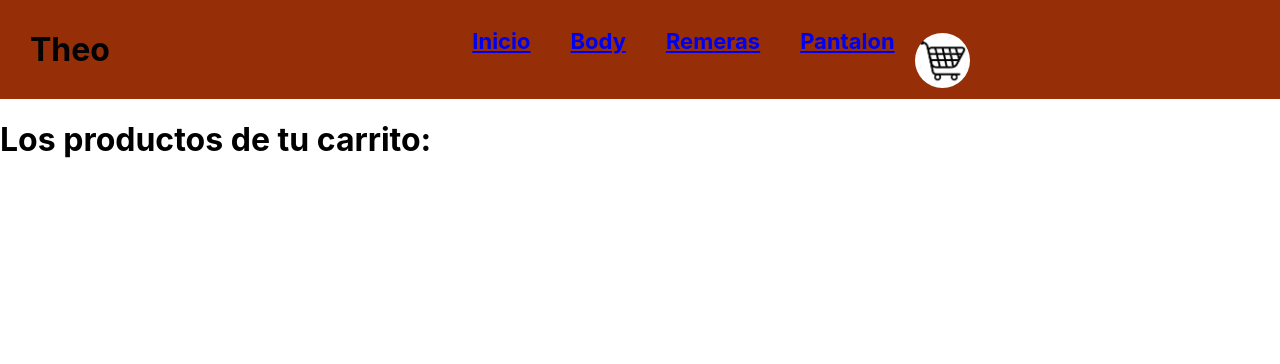
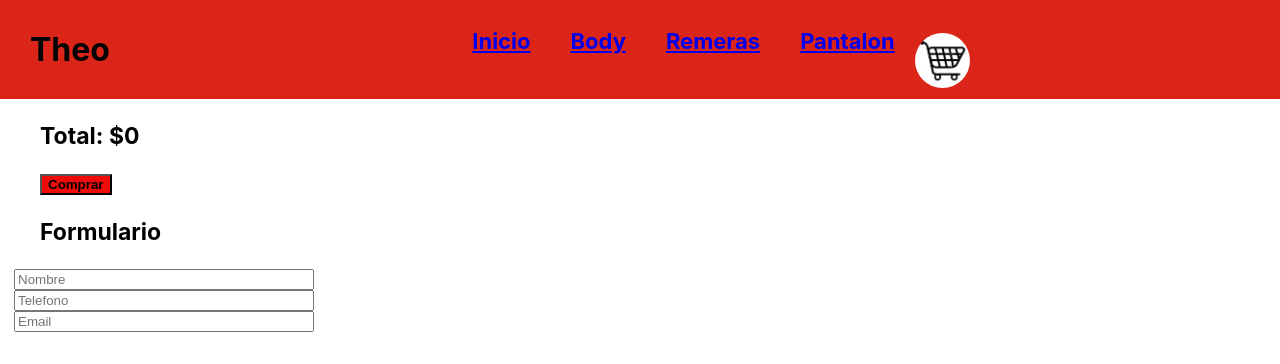
Before and after one commit to Lucila-Morelli/tienda, a React (Create React App) app in the folder tienda-react/: page /cart in a window 1280 px wide. Shown: the top 364 px of the page. Built offline with nearby package versions, Linux system fonts and the light colour scheme.

Commit message:
terminando

```diff
--- a/tienda-react/src/components/CartContainer/CartContainer.js
+++ b/tienda-react/src/components/CartContainer/CartContainer.js
@@ -1,16 +1,122 @@
 import React from 'react';
-import {useContext} from  'react';
+import {useContext, useState, useEffect} from  'react';
 import { cartContext } from '../../context/CartProvider';
+import { collection, addDoc, getFirestore, doc,   updateDoc, } from 'firebase/firestore';
+import './cartContainer.css';
+import moment from 'moment';
 
 const CartContainer = () => {
   const {cart} = useContext(cartContext);
+
+const [total, setTotal] = useState(0);
+
+const [formValues, setFormValues] = useState({
+  name: '',
+  phone: '',
+  email: '',
+});
+
+const getTotalPrice = () => {
+  setTotal(cart.reduce((acc,product) => acc + product.price * product.quantity ,0 ))
+};
+
+
+const createOrder= () => {
+const db = getFirestore();
+const query = collection(db, 'order');
+const newOrder ={
+  buyer:{
+    name: formValues.name,
+    phone: formValues.phone,
+    email: formValues.email,
+  },
+
+  date: moment().format('DD/MM/YYYY'),
+  item: cart,
+  total: total,
+};
+addDoc(query, newOrder)
+.then((response) => {
+  alert(`Orden creada con el id ${response.id}`);
+  return response
+})
+.then((res) => {
+  cart.forEach((product) => {
+    const query = doc(db, 'item', product.id);
+    updateDoc(query, {
+      stock: product.stock - product.quantity,
+    });
+  });
+
+})
+.catch((error) => console.log(error));
+};
+
+useEffect (() => {
+  getTotalPrice();
+}, [cart])
+
+
+const handleInputChange = (event) => {
+  console.log(event.target.name);
+  console.log(event.target.value);
+  setFormValues({
+    ...formValues,
+    [event.target.name]: event.target.value,
+  });
+};
+
   return (
     <div>
-        <h1>Los productos de tu carrito:</h1>
+          {cart.map((product) => (
+        <div key={product.id} >
+          <img className='imagenC'
+            alt={product.title}
+            src={`/assets/${product.imagenId}`}
+
+          />
+          <h2>{product.title}</h2>
+
+          <h2>{product.descripcion}</h2>
+          <h2>{product.quantity}</h2>
+
+          <h2>Precio: ${product.price}</h2>
+        </div>
+      ))}
 
 
+      <h3>Total: ${total} </h3>
+      <button  className='buttonCompra' onClick={createOrder}>Comprar</button>
+
+      <h3>Formulario</h3>
+      <div  className='formulario'>
+      <input
+            name="name"
+            type="text"
+            placeholder="Nombre"
+            value={formValues.name}
+            onChange={handleInputChange}
+          />
+          <input
+            name="phone"
+            type="text"
+            placeholder="Telefono"
+            value={formValues.phone}
+            onChange={handleInputChange}
+          />
+          <input
+            name="email"
+            type="text"
+            placeholder="Email"
+            value={formValues.email}
+            onChange={handleInputChange}
+          />
+
+      </div>
+
     </div>
-  )
-}
+
+  );
+};
 
 export default CartContainer
--- /dev/null
+++ b/tienda-react/src/components/CartContainer/cartContainer.css
@@ -0,0 +1,28 @@
+.buttonCompra{
+    background-color: rgb(240, 11, 11);
+    color: black ;
+
+    font-weight: bold;
+
+    margin-left: 40px;
+}
+h2{
+    margin-left: 40px;
+}
+
+.imagenC{
+    margin: 40x;
+    font-size: 45px;
+}
+
+h3{
+    margin-left:40px;
+ font-size: 23px;
+}
+
+.formulario{
+    display: flex;
+    flex-direction: column;
+    width: 300px;
+    margin: 14px;
+}
--- a/tienda-react/src/components/Item/Item.css
+++ b/tienda-react/src/components/Item/Item.css
@@ -1,10 +1,10 @@
 .data{
-    display: flex;
-    flex-direction: column;
+    display: grid;
+ grid-column: auto;
 }
 .imagen{
     height: 200px;
-    object-fit: cover;
+   width: 150px;
     object-position: center;
     margin: 20px;
 }
--- a/tienda-react/src/components/Item/Item.js
+++ b/tienda-react/src/components/Item/Item.js
@@ -7,15 +7,20 @@ const Item = ({producto}) => {
   return (
     <Link to={`/item/${producto.id}`}>
     <div className="data">
+    <img className='imagen'
+        alt={producto.title}
+        src={`/assets/${producto.imagenId}`}
 
-        <img className='imagen' alt={producto.nombre} src={producto.imagenId}/>
+      />
        <div className='titulazo'>
         <h2> {producto.title} </h2>
 
         <h2>Color: {producto.descripcion} </h2>
-        <h2>{producto.categoryId} </h2>
-        <h2>{producto.price} </h2>
 
+        <h2>Precio: ${producto.price} </h2>
+
+
+<h2>Stock: {producto.stock} </h2>
 </div>
 </div>
 </Link>
--- /dev/null
+++ b/tienda-react/src/components/ItemCount/ItemCount.css
@@ -0,0 +1,5 @@
+.buttonCount{
+    background-color:  rgb(189, 11, 11);
+    font-weight: bold;
+    margin: 3px;
+}
--- a/tienda-react/src/components/ItemCount/ItemCount.js
+++ b/tienda-react/src/components/ItemCount/ItemCount.js
@@ -1,3 +1,5 @@
+import './ItemCount.css';
+
 
 const ItemCount = ( {setCount }) => {
     const addItem = () => {
@@ -17,8 +19,8 @@ const ItemCount = ( {setCount }) => {
 
     return (
         <div>
-            <button onClick={addItem}>Agregar</button>
-            <button onClick={removeItem}>Quitar</button>
+            <button className="buttonCount" onClick={addItem}>Agregar</button>
+            <button className="buttonCount" onClick={removeItem}>Quitar</button>
         </div>
     );
 };
--- a/tienda-react/src/components/ItemDetail/ItemDetail.css
+++ b/tienda-react/src/components/ItemDetail/ItemDetail.css
@@ -1,6 +1,7 @@
 .itemDetail{
-    color:rgb(10, 8, 9);
-    font-size: 11px;
-    font-family: Cambria, Cochin, Georgia, Times, 'Times New Roman', serif;
-    margin: 20px;
+    color:rgb(12, 11, 11);
+    font-size: 15px;
+
+    margin: 50px;
+    font-weight: bold;
 }
--- a/tienda-react/src/components/ItemDetail/ItemDetail.js
+++ b/tienda-react/src/components/ItemDetail/ItemDetail.js
@@ -11,17 +11,21 @@ const ItemDetail = ({productSelected}) => {
   return (
 
     <div className='itemDetail'>
-    <img className="img" alt={productSelected.nombre} src={productSelected.imagenId} />
+     <img
+        alt={productSelected.title}
+        src={`/assets/${productSelected.imagenId}`}
+        width={'300px'}
+      />
+         <h2>{productSelected.categoryId} </h2>
+        <h2>{productSelected.descripcion} </h2>
 
-        <h2>{productSelected.title}</h2>
-        <h2>{productSelected.descripcion} </h2>
-        <h2>{productSelected.categoryId} </h2>
+        <h2>Precio: ${productSelected.price} </h2>
 
-        <h2>{productSelected.price} </h2>
+        <h2>Stock: {productSelected.stock} </h2>
         <h2>{count} </h2>
       <ItemCount setCount={setCount} />
 
-      <button onClick={() => addToCart(productSelected, count)}>Agregar al carrito</button>
+      <button className='buttonCount' onClick={() => addToCart(productSelected, count)}>Agregar al carrito</button>
     </div>
   )
 }
--- /dev/null
+++ b/tienda-react/src/components/ItemListContainer/ItemListContainer.css
@@ -0,0 +1,4 @@
+.lista{
+    display: grid;
+   grid-template-columns: min-content;
+}
--- a/tienda-react/src/components/ItemListContainer/ItemListContainer.js
+++ b/tienda-react/src/components/ItemListContainer/ItemListContainer.js
@@ -1,5 +1,6 @@
 import { useState } from 'react' ;
 import { useEffect } from 'react';
+import './ItemListContainer.css';
 /*
 import {getProducts} from '../../Data/Data'*/
 import ItemList from '../ItemList/ItemList';
--- a/tienda-react/src/components/NavBar/NavBar.css
+++ b/tienda-react/src/components/NavBar/NavBar.css
@@ -1,7 +1,7 @@
 .menu-navBar{
     display: flex;
  justify-content: flex-end ;
-   background-color: rgb(150, 47, 7);
+   background-color: rgb(219, 37, 24);
 }
 
 .titulo{
--- a/tienda-react/src/context/CartProvider.js
+++ b/tienda-react/src/context/CartProvider.js
@@ -1,4 +1,6 @@
 import { createContext , useState } from "react";
+
+
 export const cartContext = createContext([]);
 
 
```
